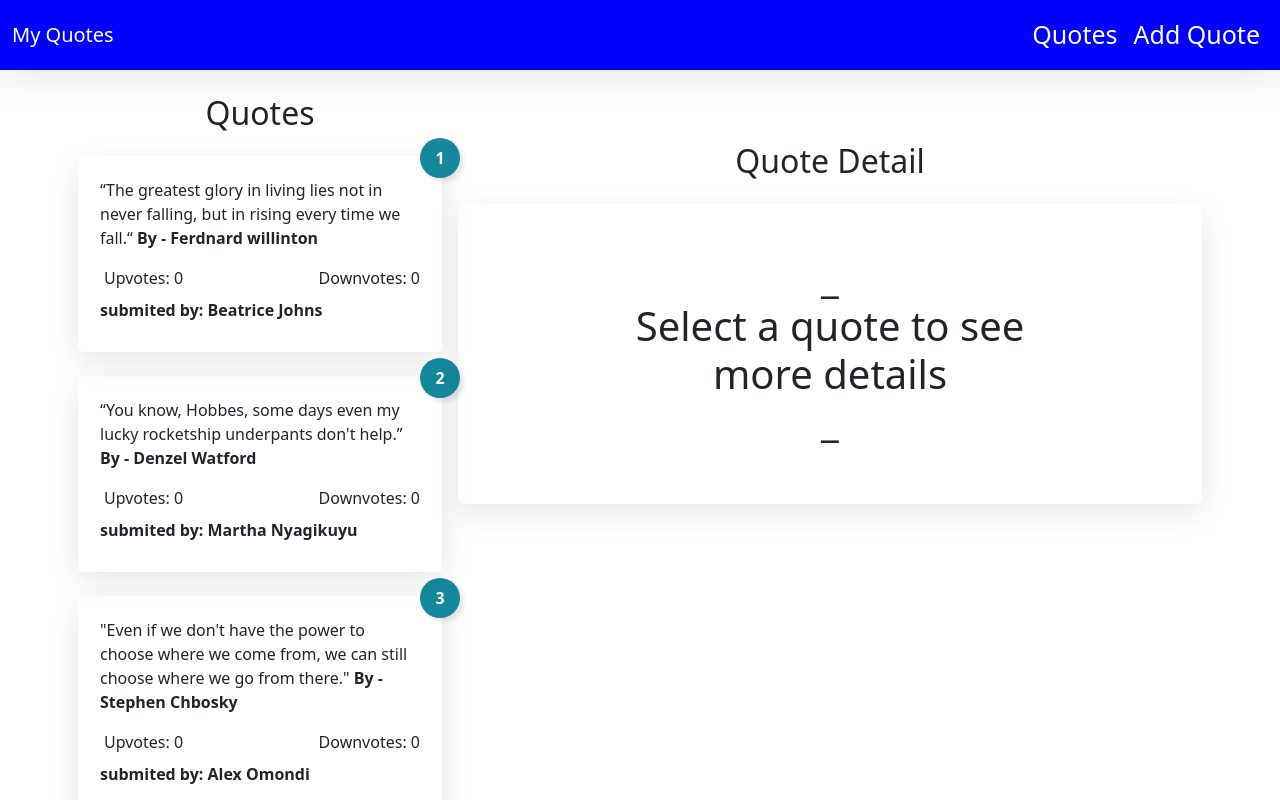
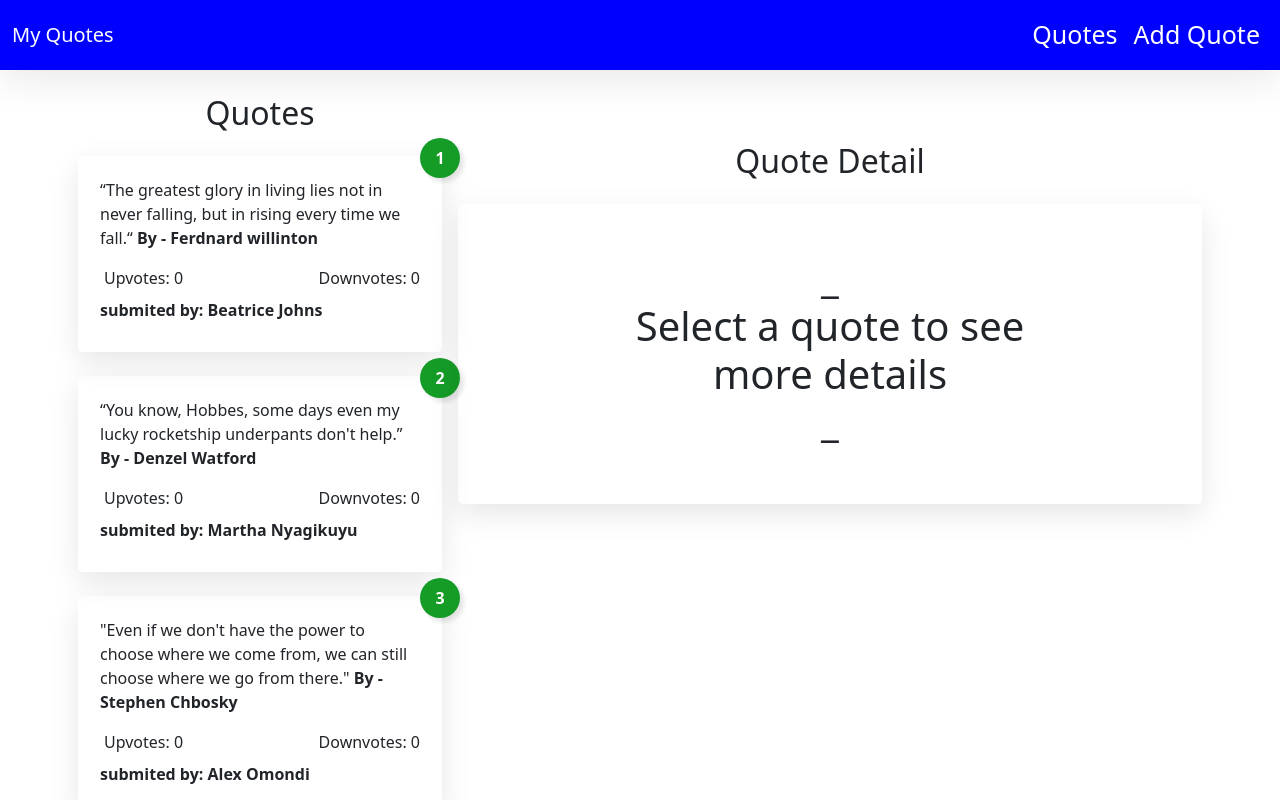
Before and after one commit to Martha-NYagikuyu/Angular-Project, an Angular app: page / in a window 1280 px wide. Shown: the top 800 px of the page. Built offline with nearby package versions, Linux system fonts and the light colour scheme.

Commit message:
changing color

```diff
--- a/src/app/quote/add-quote/add-quote.component.scss
+++ b/src/app/quote/add-quote/add-quote.component.scss
@@ -1,6 +1,6 @@
 .form{
     width: 45%;
     margin: 0 auto;
-    box-shadow: 0 10px 40px 0 rgba(0,0,0,.1);
+   box-shadow: 0 10px 40px 0 rgba(0,0,0,.1);
     border-radius: 10px;
   }
--- a/src/app/quote/quote.component.scss
+++ b/src/app/quote/quote.component.scss
@@ -1,7 +1,7 @@
 .quote{
     // background-color: #f5f5f5;
     --best-quote-bg: rgb(221, 201, 17);
-    --active-quote-color: rgb(21, 136, 156);
+    --active-quote-color: rgb(21, 156, 39);
     border-radius: 5px;
     padding: 20px;
     box-shadow: 0 10px 30px rgba(0, 0, 0, 0.1);
```
